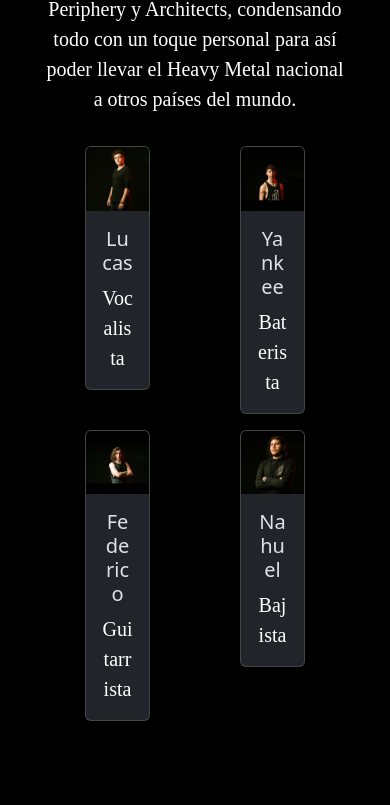
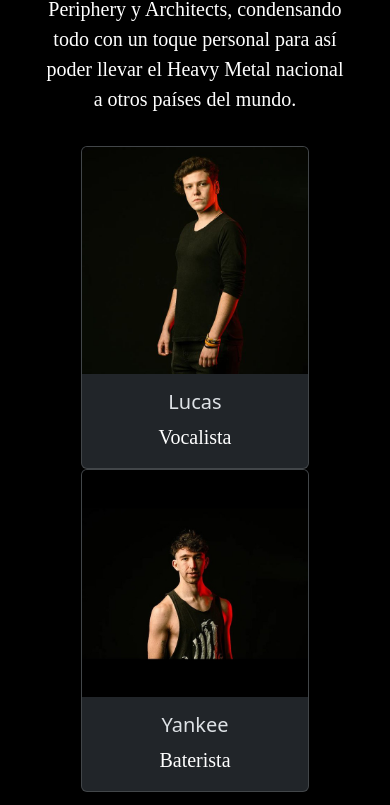
Before and after one commit to tomasflory/PreEntrega2-Flory, a website: page index.html in a window 390 px wide. Shown: the part 1372-2177 px from the top of the page. Drawn offline with nearby package versions, Linux system fonts and the light colour scheme.

Commit message:
responsive2.0

```diff
--- a/index.html
+++ b/index.html
@@ -56,8 +56,8 @@
     <p>Banda de Heavy Metal creada el 18 de mayo de 2016 por Nahuel Benitez, actualmente formada por Santiago McKenny, Nahuel Benitez, Lucas Caveda, Federico Cando, que busca mezclar distintas épocas de la historia del Heavy Metal, influenciados por bandas que van desde Black Sabbath, Iron Maiden, Metallica, entre otras, pasando por Linkin Park o Slipknot hasta llegar a la modernidad de Periphery y Architects, condensando todo con un toque personal para así poder llevar el Heavy Metal nacional a otros países del mundo.</p>
     <div class="container">
       <div class="row mt-3 mb-3">
-        <div class="col">
-          <div class="card mx-auto" style="width: 50%;">
+        <div class="col-md-6 col-12">
+          <div class="card mx-auto" style="width: 80%;">
             <img src="./assets/lucas.jpg" class="card-img-top" alt="...">
             <div class="card-body">
               <h5 class="card-title">Lucas</h5>
@@ -65,8 +65,8 @@
             </div>
           </div>
         </div>
-        <div class="col">
-          <div class="card mx-auto" style="width: 50%;">
+        <div class="col-md-6 col-12">
+          <div class="card mx-auto" style="width: 80%;">
             <img src="./assets/yankee.jpg" class="card-img-top" alt="...">
             <div class="card-body">
               <h5 class="card-title">Yankee</h5>
@@ -76,8 +76,8 @@
         </div>
       </div>
       <div class="row">
-        <div class="col">
-          <div class="card mx-auto" style="width: 50%;">
+        <div class="col-md-6 col-12">
+          <div class="card mx-auto" style="width: 80%;">
             <img src="./assets/federico.jpg" class="card-img-top" alt="...">
             <div class="card-body">
               <h5 class="card-title">Federico</h5>
@@ -85,15 +85,18 @@
             </div>
           </div>
         </div>
-        <div class="col">
-          <div class="card mx-auto" style="width: 50%;">
+        <div class="col-md-6 col-12">
+          <div class="card mx-auto" style="width: 80%;">
             <img src="./assets/nahuel.jpg" class="card-img-top" alt="...">
             <div class="card-body">
-            <h5 class="card-title">Nahuel</h5>
-            <p class="card-text">Bajista</p>
+              <h5 class="card-title">Nahuel</h5>
+              <p class="card-text">Bajista</p>
+            </div>
           </div>
         </div>
-  </section>
+      </div>
+    </div>
+
 
   <section class="commoncenter">
     <h3>Nuestra musica</h3>
--- a/scss/styles.scss
+++ b/scss/styles.scss
@@ -124,6 +124,9 @@ footer {
     font-size: 1.5em;
     font-family: 'Times New Roman', Times, serif
   }
+  @media screen and (max-width: 768px) {
+    margin-bottom: 750px;
+  }
 }
 
 .center {
```
Also changed, not shown: pages/labanda.html (+4 -4 lines).
